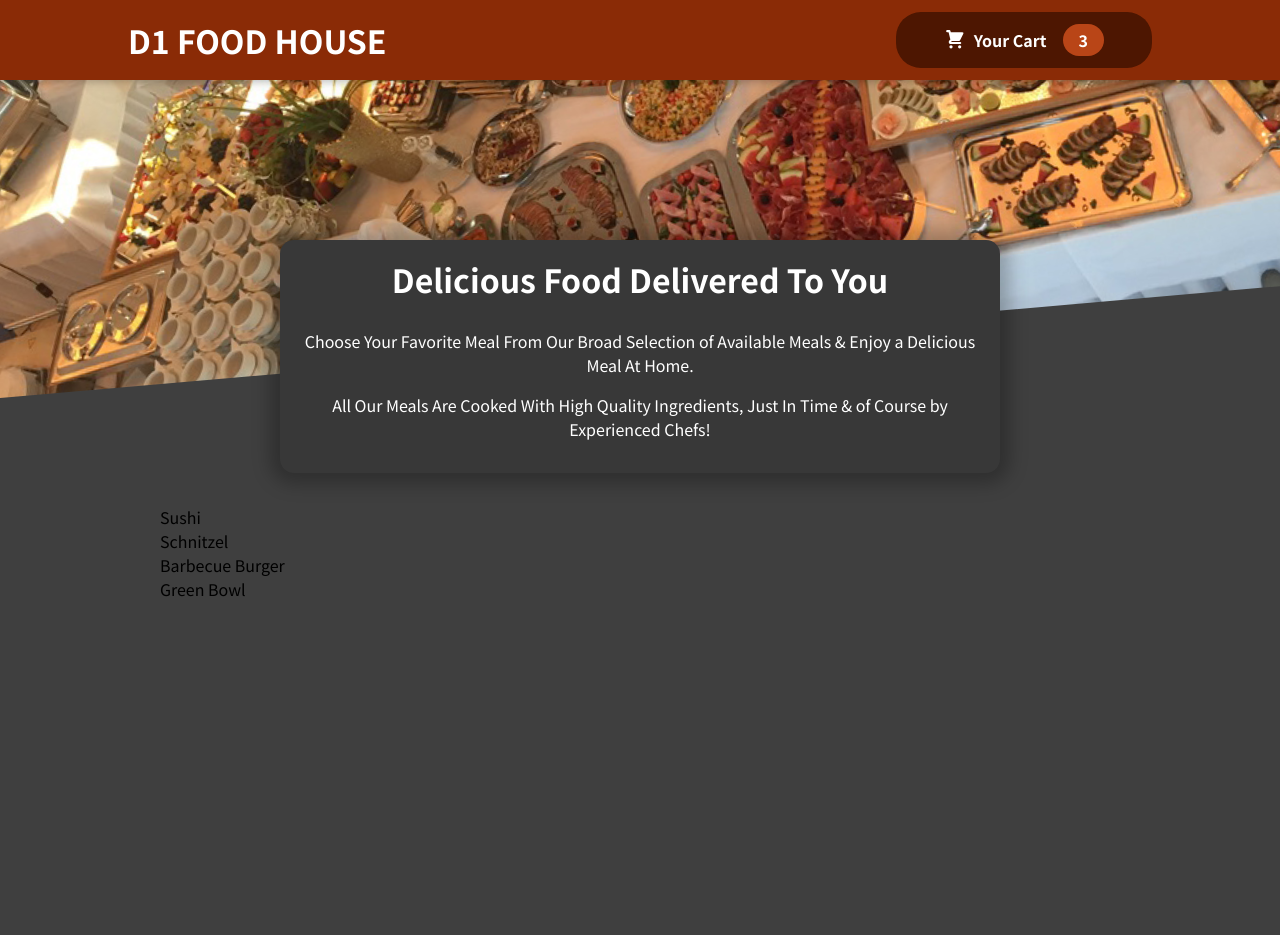
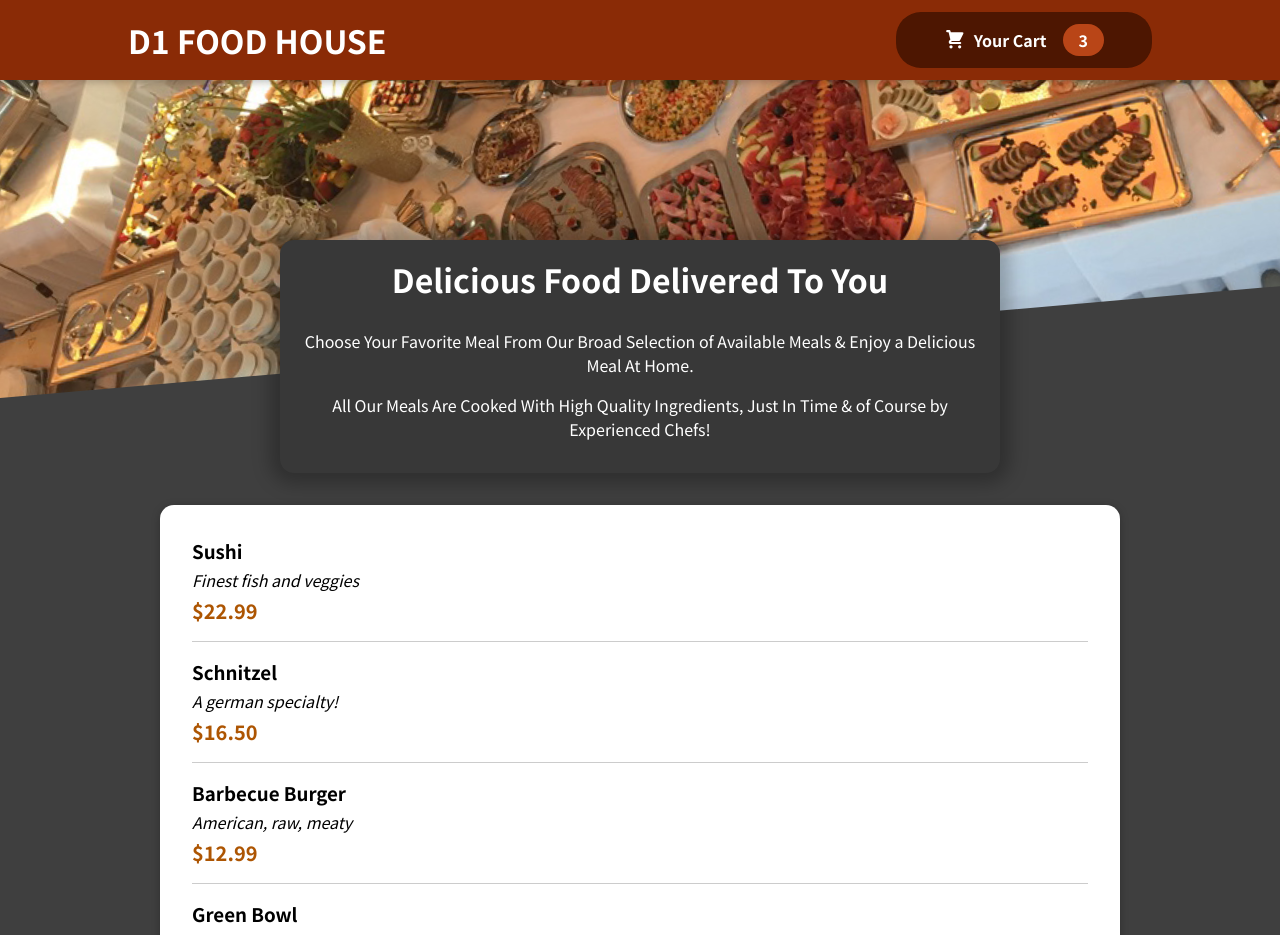
Before and after one commit to Marshall-D/d1-food-house, a React (Create React App) app: page / in a window 1280 px wide. Shown: the top 935 px of the page. Before the commit the page ends 800 px from the top, so only its background shows below. Built offline with nearby package versions, Linux system fonts and the light colour scheme.

Commit message:
added individual Mealitem component

```diff
--- a/src/components/meals/AvailableMeals.js
+++ b/src/components/meals/AvailableMeals.js
@@ -1,14 +1,27 @@
 import DUMMY_MEALS from "./DummyMeals";
 import classes from './AvailableMeals.module.css'
+import Card from "../ui/Card";
+import MealItem from "./MealItem/MealItem";
 
 
 const AvailableMeals = () => {
-    const mealList = DUMMY_MEALS.map( meal => <li>{meal.name}</li> );
+    const mealList = DUMMY_MEALS.map( meal =>
+        <MealItem
+            key={meal.id}
+            name={meal.name}
+            description={meal.description}
+            price={meal.price}
+        /> );
+
+
     return (
         <section className={classes.meals}>
-            <ul>
-                {mealList}
-            </ul>
+            <Card>
+                <ul>
+                    {mealList}
+                </ul>
+            </Card>
+
         </section>
 
     );
--- /dev/null
+++ b/src/components/meals/MealItem/MealItem.js
@@ -0,0 +1,23 @@
+import React from 'react';
+import classes from './MealItem.module.css';
+
+const MealItem = (props) => {
+    const price = `$${props.price.toFixed(2)}`
+    return (
+        <li className={classes.meal}>
+            <div>
+                <h3>{props.name}</h3>
+                <div className={classes.description}>{props.description}</div>
+                <div className={classes.price}>{price}</div>
+            </div>
+            <div>
+
+            </div>
+
+        </li>
+
+
+    );
+}
+
+export default MealItem;
--- /dev/null
+++ b/src/components/meals/MealItem/MealItem.module.css
@@ -0,0 +1,22 @@
+.meal {
+    display: flex;
+    justify-content: space-between;
+    margin: 1rem;
+    padding-bottom: 1rem;
+    border-bottom: 1px solid #ccc;
+}
+
+.meal h3 {
+    margin: 0 0 0.25rem 0;
+}
+
+.description {
+    font-style: italic;
+}
+
+.price {
+    margin-top: 0.25rem;
+    font-weight: bold;
+    color: #ad5502;
+    font-size: 1.25rem;
+}
--- /dev/null
+++ b/src/components/ui/Card.js
@@ -0,0 +1,12 @@
+import React from 'react';
+import classes from './Card.module.css'
+
+const Cards = (props) => {
+
+    return (
+        <div className={classes.card}>{props.children}</div>
+
+    );
+}
+
+export default Cards;
--- /dev/null
+++ b/src/components/ui/Card.module.css
@@ -0,0 +1,6 @@
+.card {
+    padding: 1rem;
+    box-shadow: 0 2px 8px rgba(0, 0, 0, 0.25);
+    border-radius: 14px;
+    background-color: white;
+}
```
Also changed, not shown: src/components/meals/MealItem/MealItemForm.js (added, +15 -0 lines).
